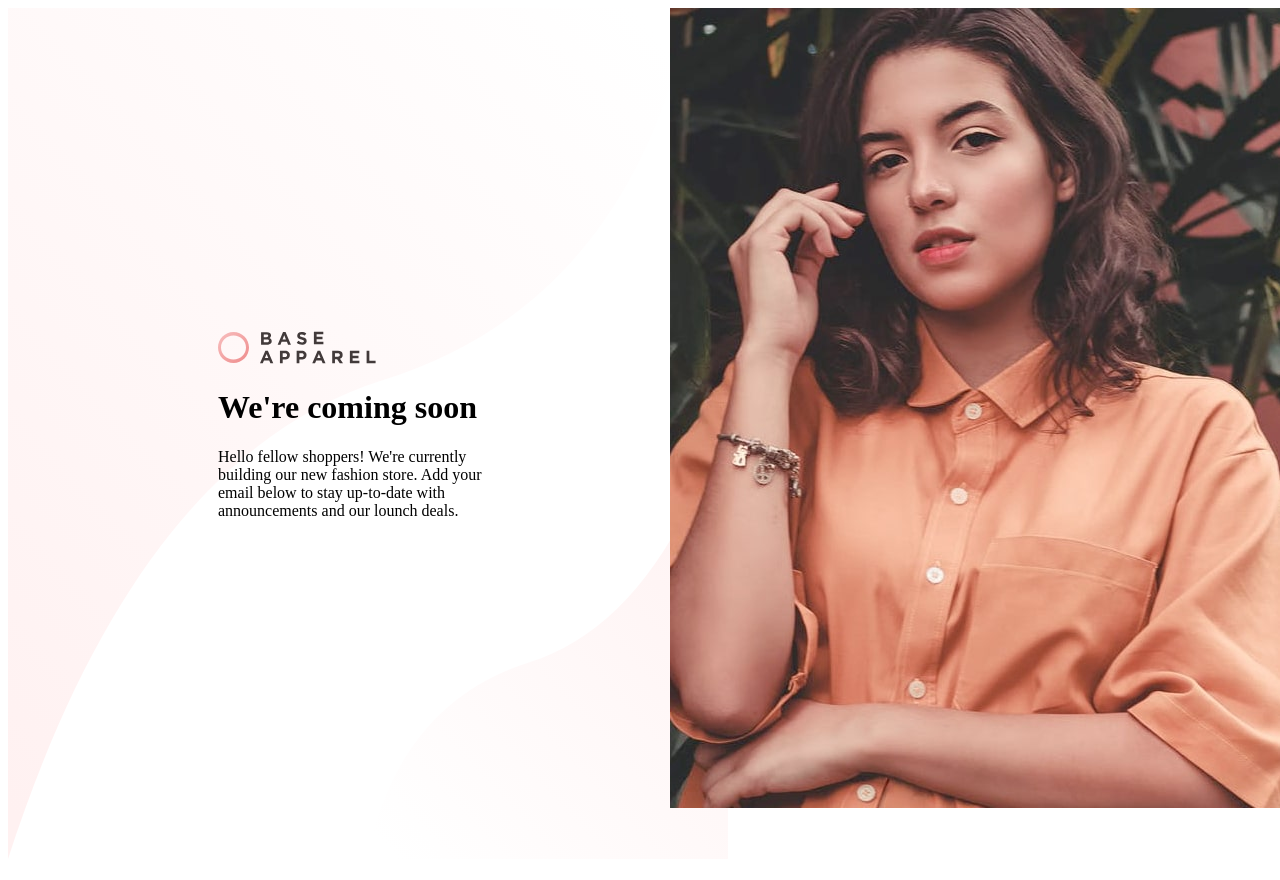
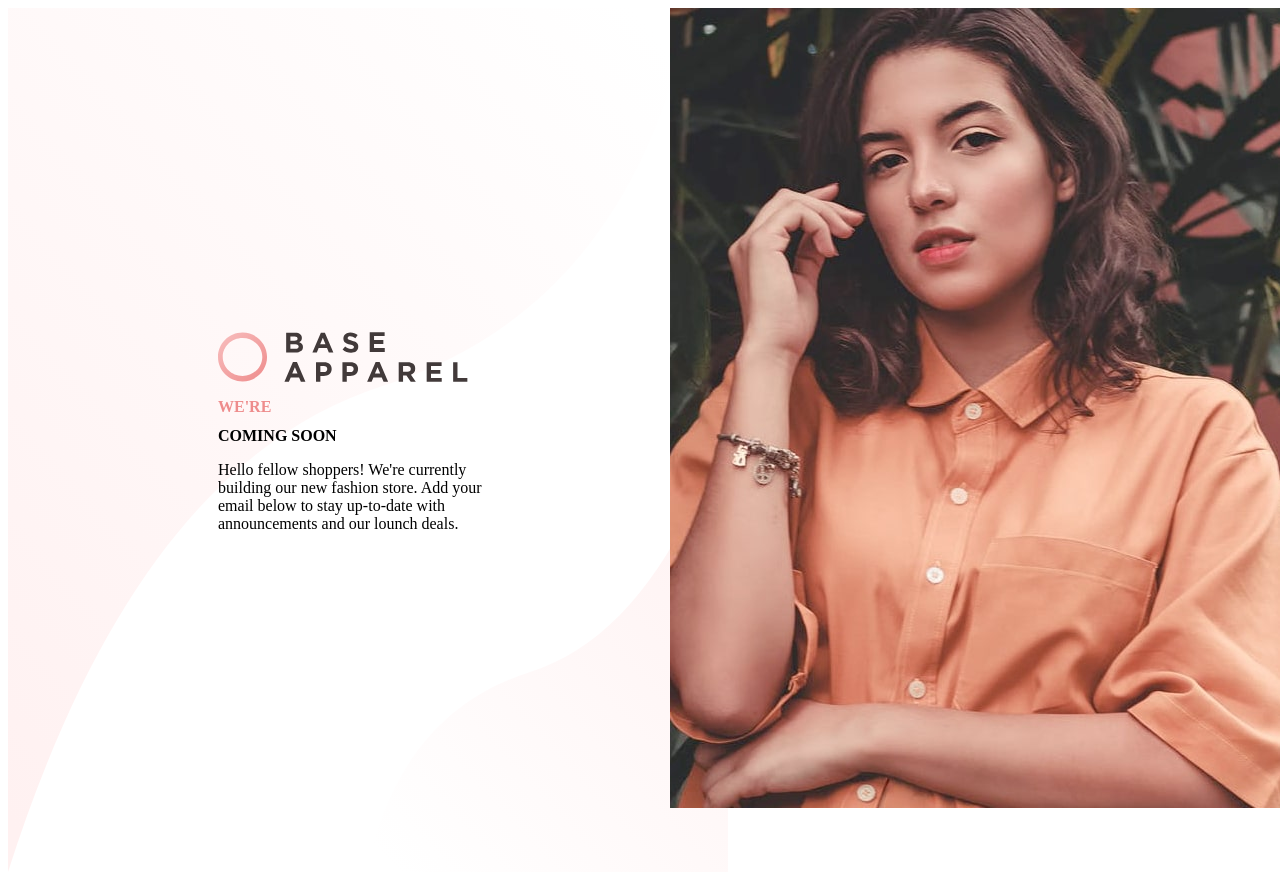
Before and after one commit to ElbertRibeiro/Web-Site-Base-Apparel, a plain HTML site: page public/index.html in a window 1280 px wide. Drawn offline with Linux system fonts and the light colour scheme.

Commit message:
Estilazação do texto e imagem

```diff
--- a/public/index.html
+++ b/public/index.html
@@ -12,18 +12,18 @@
 
 <body>
   <div>
-    <div class="home">
-      <img src="../src/assets/logo.svg"/>
-      <h1>We're
-        coming
-        soon
-      </h1>
-      <p>Hello fellow shoppers! We're currently building our new
-        fashion store. Add your email below to stay up-to-date with
-        announcements and our lounch deals.
-      </p>
+    <div class="Home">
+      <img class="Logo" src="../src/assets/logo.svg" />
+
+        <h1 style="color: hsl(0, 74%, 74%);">WE'RE</h1>
+        <h1>COMING SOON</h1>
+        <p>Hello fellow shoppers! We're currently building our new
+          fashion store. Add your email below to stay up-to-date with
+          announcements and our lounch deals.
+        </p>
+
     </div>
-    <div class="imagem">
+    <div class="Image">
       <picture>
         <source srcset="../src/assets/hero-desktop.jpg" media="(min-width: 992px)">
         <source srcset="../src/assets/hero-mobile.jpg">
--- a/src/styles.css
+++ b/src/styles.css
@@ -6,17 +6,26 @@ text-align: center;
 .attribution a {
 color: hsl(228, 45%, 44%);
 }
-body{
+
+p, h1 {
+    font-family: Josefin-Sans;
+    font-family: "Josefin-Sans";
+    src: url("https://fonts.google.com/specimen/Josefin+Sans");
+    font-weight: 300, 400, 600;
+    font-size: 16px;
+}
+
+body {
     display: flex;
 }
 
-.imagem{
+.Image {
     position: absolute;
     right: 0;
     width: 610px;
 }
 
-.home{
+.Home {
     background-image: url("./assets/bg-pattern-desktop.svg");
     background-size: 100% 100%;
 
@@ -24,3 +33,8 @@ body{
     padding: 323px 210px;
     float: left;
 }
+
+.Logo {
+    width: 250px;
+    position: relative;
+}
```
